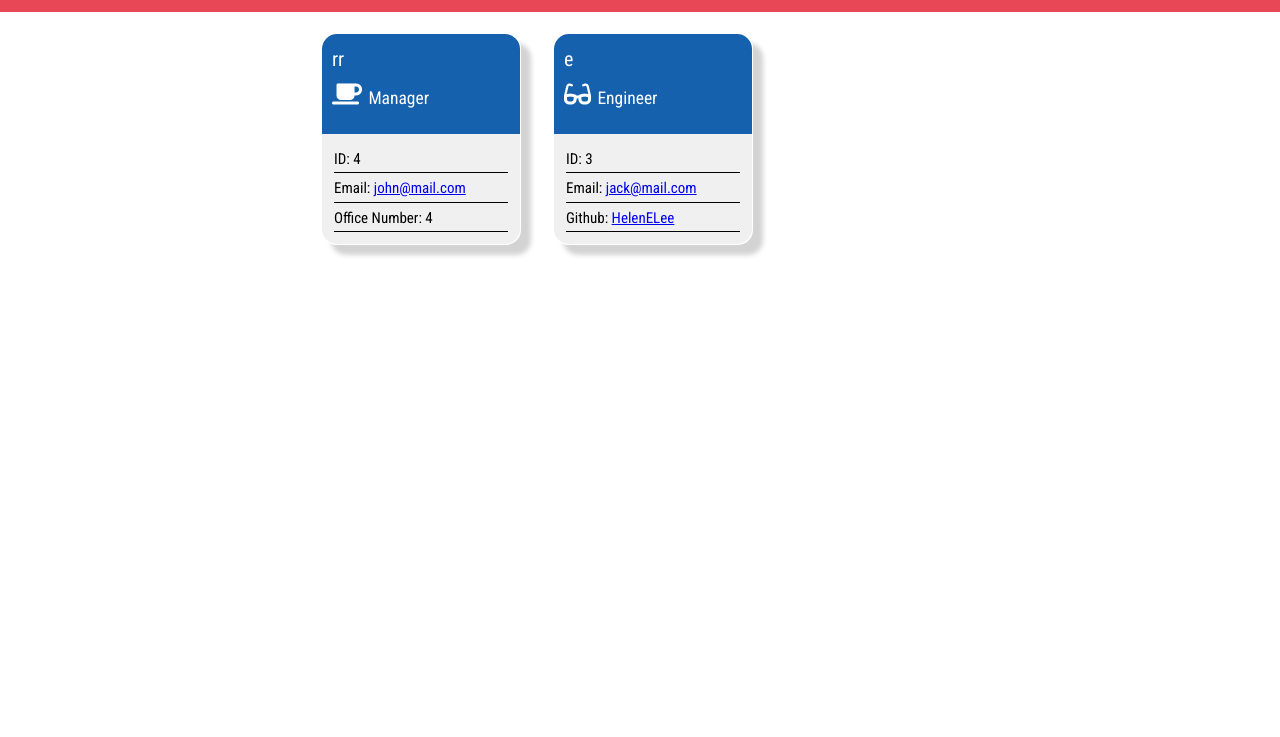
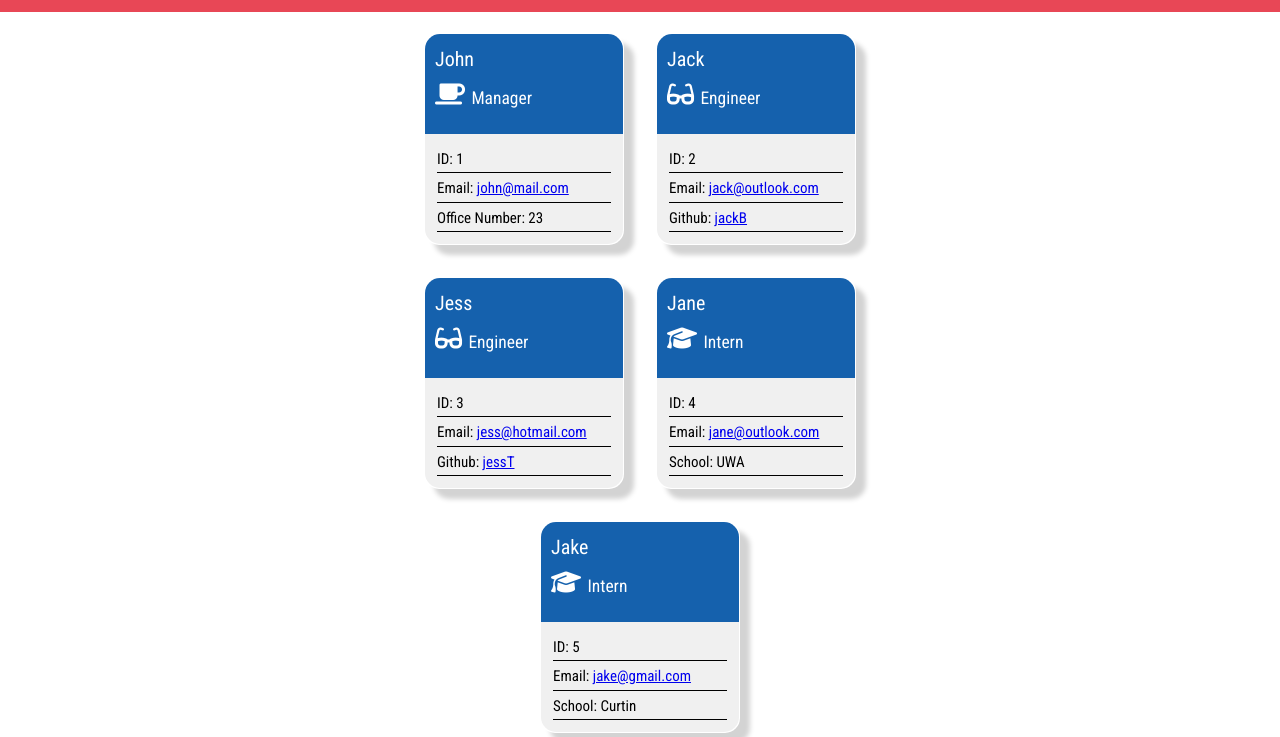
Before and after one commit to HelenELee/team-profile-generator, a website: page index.html in a window 1280 px wide. Shown: the part 63-800 px from the top of the page. Drawn offline with nearby package versions, Linux system fonts and the light colour scheme.

Commit message:
style changes

```diff
--- a/index.html
+++ b/index.html
@@ -27,26 +27,62 @@
         <section class="main-container" id="main-container">
             <!--Team Cards-->
             <section class="person-card">
-        <div class="card-header"><h3>rr</h3>
+        <div class="card-header"><h3>John</h3>
           <i class="fas fa-coffee fa-sm"></i> <h4>Manager</h4>
         </div>
         <div class="card-body">
           <table class="person-table">
-            <tr class="border_bottom"><td class="table-row"><h5>ID: 4</h5></td></tr>
+            <tr class="border_bottom"><td class="table-row"><h5>ID: 1</h5></td></tr>
             <tr class="border_bottom"><td class="table-row"><h5>Email: <a href=mailto:"john@mail.com">john@mail.com</a></h5></td></tr>
-            <tr class="border_bottom"><td class="table-row"><h5>Office Number: 4</h5></td></tr>
+            <tr class="border_bottom"><td class="table-row"><h5>Office Number: 23</h5></td></tr>
           </table>
         </div>
       </section>
 <section class="person-card">
-        <div class="card-header"><h3>e</h3>
+        <div class="card-header"><h3>Jack</h3>
+          <i class="fa-solid fa-glasses fa-sm"></i> <h4>Engineer</h4>
+        </div>
+        <div class="card-body">
+          <table class="person-table">
+            <tr class="border_bottom"><td class="table-row"><h5>ID: 2</h5></td></tr>
+            <tr class="border_bottom"><td class="table-row"><h5>Email: <a href=mailto:"jack@outlook.com">jack@outlook.com</a></h5></td></tr>
+            <tr class="border_bottom"><td class="table-row"><h5>Github: <a href="https://github.com/jackB">jackB</a></h5></td></tr>
+          </table>
+        </div>
+      </section>
+ <section class="person-card">
+        <div class="card-header"><h3>Jess</h3>
           <i class="fa-solid fa-glasses fa-sm"></i> <h4>Engineer</h4>
         </div>
         <div class="card-body">
           <table class="person-table">
             <tr class="border_bottom"><td class="table-row"><h5>ID: 3</h5></td></tr>
-            <tr class="border_bottom"><td class="table-row"><h5>Email: <a href=mailto:"jack@mail.com">jack@mail.com</a></h5></td></tr>
-            <tr class="border_bottom"><td class="table-row"><h5>Github: <a href="https://github.com/HelenELee">HelenELee</a></h5></td></tr>
+            <tr class="border_bottom"><td class="table-row"><h5>Email: <a href=mailto:"jess@hotmail.com">jess@hotmail.com</a></h5></td></tr>
+            <tr class="border_bottom"><td class="table-row"><h5>Github: <a href="https://github.com/jessT">jessT</a></h5></td></tr>
+          </table>
+        </div>
+      </section>
+ <section class="person-card">
+        <div class="card-header"><h3>Jane</h3>
+          <i class="fas fa-graduation-cap fa-sm"></i> <h4>Intern</h4>
+        </div>
+        <div class="card-body">
+          <table class="person-table">
+            <tr class="border_bottom"><td class="table-row"><h5>ID: 4</h5></td></tr>
+            <tr class="border_bottom"><td class="table-row"><h5>Email: <a href=mailto:"jane@outlook.com">jane@outlook.com</a></h5></td></tr>
+            <tr class="border_bottom"><td class="table-row"><h5>School: UWA</h5></td></tr>
+          </table>
+        </div>
+      </section>
+<section class="person-card">
+        <div class="card-header"><h3>Jake</h3>
+          <i class="fas fa-graduation-cap fa-sm"></i> <h4>Intern</h4>
+        </div>
+        <div class="card-body">
+          <table class="person-table">
+            <tr class="border_bottom"><td class="table-row"><h5>ID: 5</h5></td></tr>
+            <tr class="border_bottom"><td class="table-row"><h5>Email: <a href=mailto:"jake@gmail.com">jake@gmail.com</a></h5></td></tr>
+            <tr class="border_bottom"><td class="table-row"><h5>School: Curtin</h5></td></tr>
           </table>
         </div>
       </section>
--- a/index.js
+++ b/index.js
@@ -11,9 +11,7 @@ const Engineer = require('./lib/Engineer.js');
 const Intern = require('./lib/Intern.js');
 
 const fileName = "index.html";
-/*
-const managerQuestions = questionModule.managerQuestions;
-const questions = questionModule.questions;*/
+
 let teamArray = [];
 
 function generateHTML(team){
@@ -28,7 +26,7 @@ function generateHTML(team){
 // function to write data to file
 function createFile(fileName, text) {
     fs.writeFile(fileName, text, (err) =>
-      err ? console.error(err) : console.log(`Your Team Profile file called ${fileName} has been created!`)
+      err ? console.error(err) : console.log(`Your Team Profile file called "${fileName}" has been created!`)
       )
   }
 
@@ -53,48 +51,29 @@ function getTeamMembers() {
             teamArray.push(employee);
             getTeamMembers();
         } else {
-            console.log("GetTeamMember 2")
-            //console.log ("Your file will be generated now!");
-           // console.log("teamArray - " + teamArray);
-           //console.log(teamArray);
-           //return teamArray;
-           return generateHTML(teamArray);
+            //push last object to array
+            teamArray.push(employee);
+            return generateHTML(teamArray);
         }
 
     })
     .then((response) => {
-        console.log("GetTeamMember 3");
-
         createFile(fileName, response);
-        console.log ("Your file has been generated!");
-        //console.log(response);
     })
     .catch(function(error) {
-        console.log("Goodbye - from getTeamMembers!"); //catch any errors and exit gracefully
+        console.log("Goodbye!"); //catch any errors and exit gracefully
     })
-    /*
-    .then((response) => {
-        console.log("Last then of getTeamMembers");
 
-    })*/
 }
 
 // function to initialize app
 function init() {
     inquirer
   .prompt(managerQuestions) //questions is the array of questions, pass to inquirer
-  /*
-  .then((response) => {
-    //console.log(response);
-    return response;
-  })
-  */
+
   .then((response) => {
     if (response.welcome === true) {
-       // console.log(response);
-       let mgr = new Manager(response.name, response.id, response.email, response.number);
-        //response.role = "Manager";
-        //delete response.welcome;
+        let mgr = new Manager(response.name, response.id, response.email, response.number);
         teamArray.push(mgr);
         getTeamMembers();
     } else {
@@ -103,9 +82,7 @@ function init() {
         console.log("Goodbye!");
     }
   })
-  .then((response)=> {
-    console.log("Last then of init");
-  })
+
   .catch(function(error) {
     console.log("Goodbye!"); //catch any errors and exit gracefully
 })
```
Also changed, not shown: dist/style.css.
